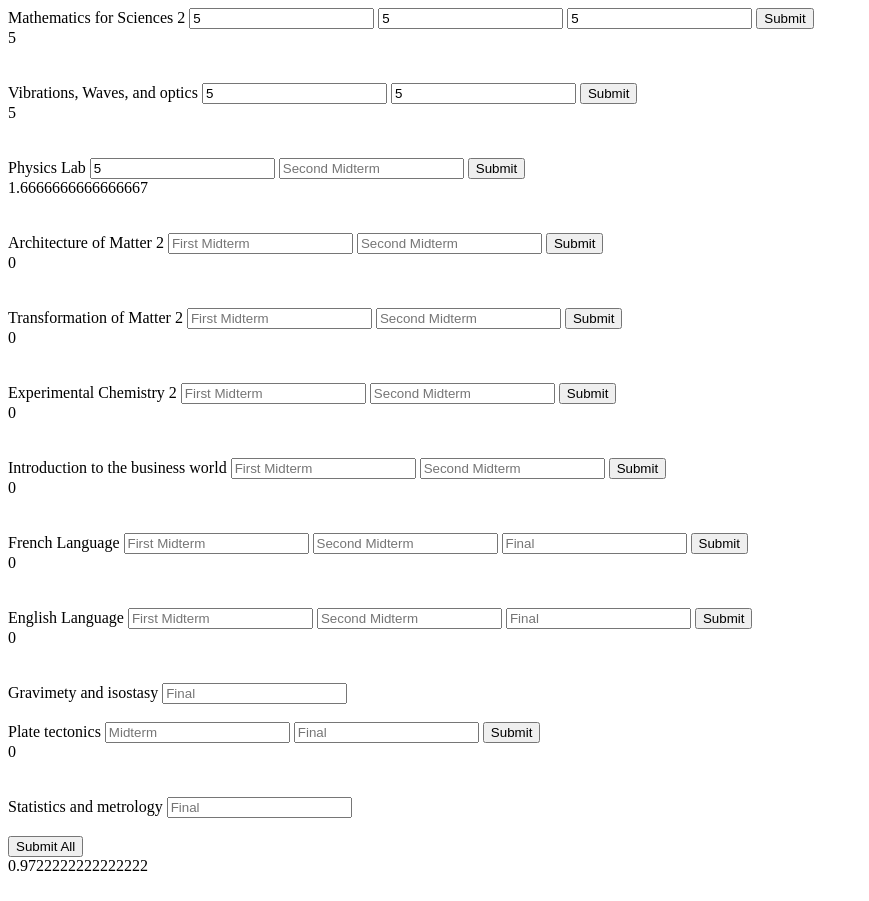
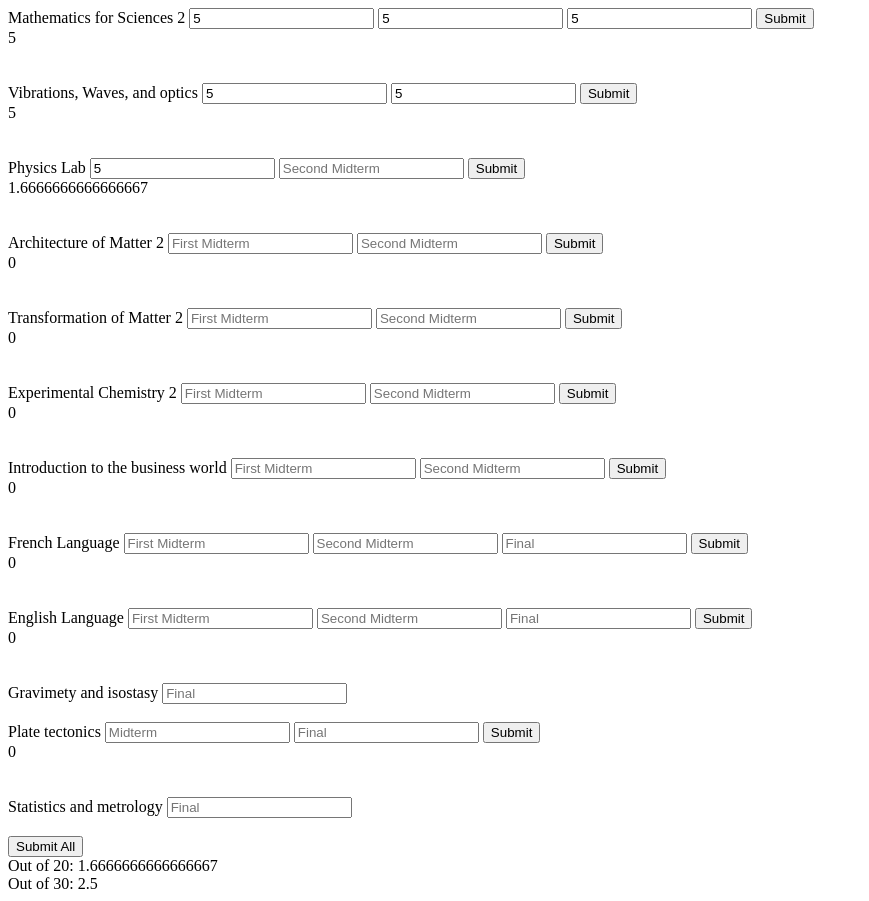
Before and after one commit to L-ai-cyber/geo_sem2, a plain HTML site: page index.html in a window 1280 px wide. Both pictures are taken after typing "5", "5", "5", "5", "5", "5" into the empty fields and a click on the button "Submit All". Shown: the whole page, without its empty margins (0-869 px from the left). Drawn offline with Linux system fonts and the light colour scheme.

Commit message:
Update index.html

```diff
--- a/index.html
+++ b/index.html
@@ -91,6 +91,7 @@
         <br>
         <input type="button" onclick="final()" value="Submit All">
         <div id="FINAL"></div>
+        <div id="FINAL2"></div>
     </form>
 </body>
 </html>
@@ -111,7 +112,7 @@
         }
         const math_avg = (math1+math2+math3)/6;
         document.getElementById("MATH").innerHTML = math_avg;
-        return math_avg;
+        return math_avg*6;
     }
 
     function waves() {
@@ -127,7 +128,7 @@
 
         const w_avg = (w1+w2)/3;
         document.getElementById("WAVES").innerHTML = w_avg;
-        return w_avg;
+        return w_avg*3;
     }
 
     function lab() {
@@ -143,7 +144,7 @@
 
         const lab_avg = (lab1+lab2)/3;
         document.getElementById("LAB").innerHTML = lab_avg;
-        return lab_avg;
+        return lab_avg*3;
     }
 
     function AoM() {
@@ -157,7 +158,7 @@
         }
         const aom_avg = (aom1+aom2)/2;
         document.getElementById("AOM").innerHTML = aom_avg;
-        return aom_avg;
+        return aom_avg*2;
         }
 
     function ToM() {
@@ -171,7 +172,7 @@
         }
         const tom_avg = (tom1+tom2)/2;
         document.getElementById("TOM").innerHTML = tom_avg;
-        return tom_avg;
+        return tom_avg*2;
     }
 
     function Exper() {
@@ -185,7 +186,7 @@
         }
         const exp_avg = (exp1+exp3)/2;
         document.getElementById("EXPC").innerHTML = exp_avg;
-        return exp_avg;
+        return exp_avg*2;
     }
 
     function hemi() {
@@ -199,7 +200,7 @@
         }
         const hemi_avg = (hemi1+hemi3)/2;
         document.getElementById("hemi").innerHTML = hemi_avg;
-        return hemi_avg;
+        return hemi_avg*2;
     }
 
     function fr() {
@@ -217,7 +218,7 @@
         }
         const fr_avg = (fr1+fr2+fr3)/2;
         document.getElementById("FR").innerHTML = fr_avg;
-        return fr_avg;
+        return fr_avg*2;
     }
 
     function eng() {
@@ -235,7 +236,7 @@
         }
         const eng_avg = (eng1+eng2+eng3)/2;
         document.getElementById("ENG").innerHTML = eng_avg;
-        return eng_avg;
+        return eng_avg*2;
     }
 
     function grav() {
@@ -259,7 +260,7 @@
 
         const t_avg = (t1+t2)/3;
         document.getElementById("TECT").innerHTML = t_avg;
-        return t_avg;
+        return t_avg*3;
     }
 
     function stat() {
@@ -290,8 +291,9 @@
         let statlar = stat();
 
 
-        const avg = (mathem+wave+labb+aom+tom+exp+Hemi+frl+engl+tectonics+gravy+statlar)/12;
-        document.getElementById("FINAL").innerHTML = avg;
+        const avg = (mathem+wave+labb+aom+tom+exp+Hemi+frl+engl+tectonics+gravy+statlar)/30;
+        document.getElementById("FINAL").innerHTML = "Out of 20: "+avg;
+        document.getElementById("FINAL2").innerHTML = "Out of 30: " +avg*1.5;
 
     }
 </script>
```
